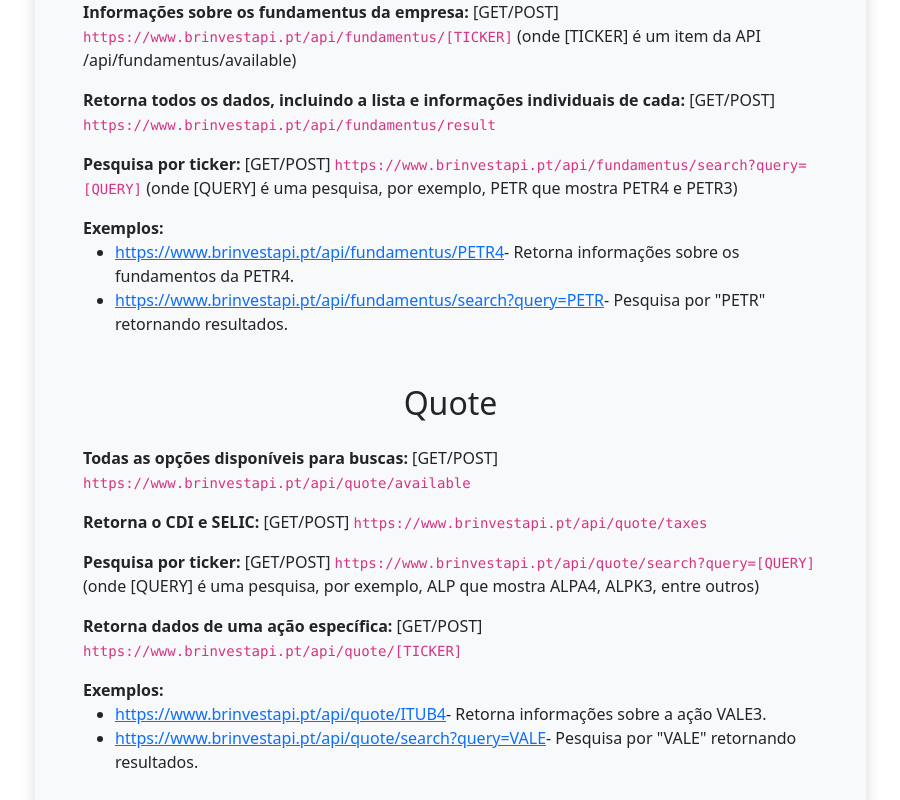
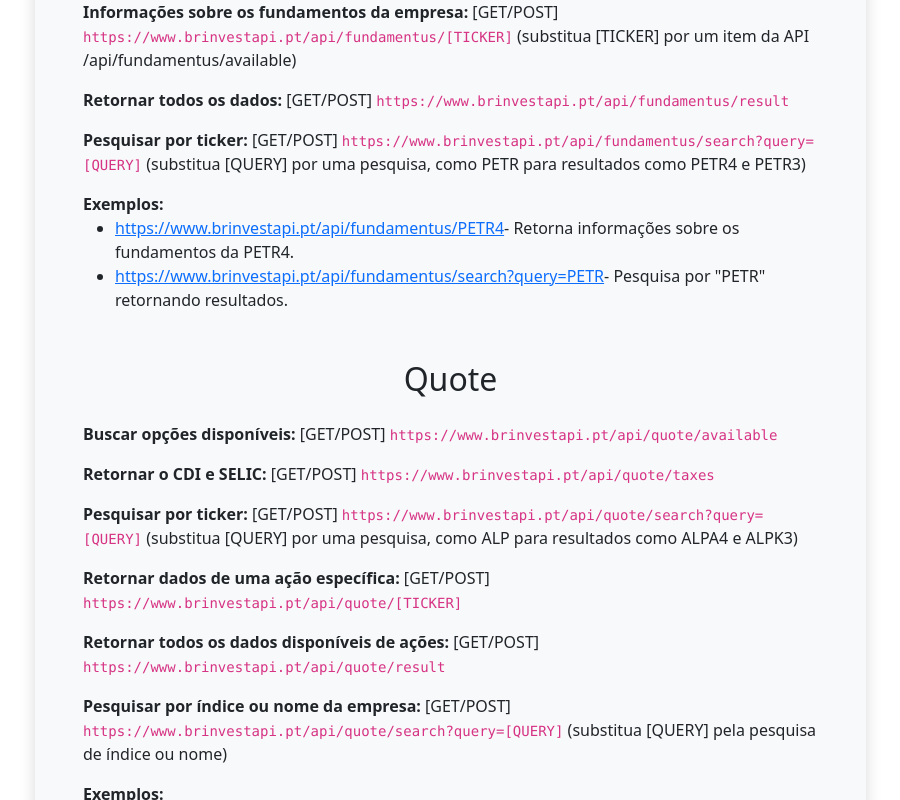
Before and after one commit to GeovaneDev/B3API, a Next.js app: page /docs/endpoints in a window 1280 px wide. Shown: the part 380-1180 px from the top of the page, without its empty margins (332-1232 px from the left). Built offline with nearby package versions, Linux system fonts and the light colour scheme.

Commit message:
Api de pesquisa melhorado

```diff
--- /dev/null
+++ b/pages/api/quote/result.js
@@ -0,0 +1,22 @@
+import axios from 'axios';
+
+export default async (request, response) => {
+  try {
+    // URL dos dados
+    const apiUrl = 'https://brapi.dev/api/quote/list?token=' + process.env.TOKEN;
+
+    // Faz uma solicitação para obter os dados de ações
+    const { data } = await axios.get(apiUrl);
+
+    //Cache da Vercel
+    response.setHeader('Vercel-CDN-Cache-Control', 'max-age=21600');
+    response.setHeader('CDN-Cache-Control', 'max-age=21600');
+    response.setHeader('Cache-Control', 'max-age=21600');
+
+    // Envie os dados extraídos como resposta
+    response.status(200).json({ data });
+  } catch (error) {
+    // Trata possíveis erros
+    response.status(500).json({ error: 'Internal Server Error' });
+  }
+};
--- a/pages/api/quote/search.js
+++ b/pages/api/quote/search.js
@@ -1,16 +1,15 @@
 import axios from 'axios';
 
-// Função que trata a requisição para buscar dados disponíveis com base em uma consulta
 export default async (req, res) => {
     try {
         // Obtém a URL da API do ambiente
-        let URL = process.env.URL;
+        const apiUrl = `${process.env.URL}/api/quote/result`;
 
         // Define o cabeçalho de controle de cache
         res.setHeader('Cache-Control', 'max-age=3600');
 
-        // Faz uma solicitação para obter os dados disponíveis
-        const { data: availableData } = await axios.get(`${URL}/api/quote/available`);
+        // Faz uma solicitação para obter todos os dados disponíveis
+        const { data: allData } = await axios.get(apiUrl);
 
         // Obtém a consulta da requisição
         const { query } = req.query;
@@ -25,14 +24,14 @@
 
         // Filtra os dados com base na consulta
         const filteredData = {
-            available: availableData.available.filter(index => index.includes(queryUpperCase)),
+            stocks: allData.data.stocks.filter(stock => stock.stock.includes(queryUpperCase) || stock.name.includes(query)),
+            indexes: allData.data.indexes.filter(index => index.stock.includes(queryUpperCase) || index.name.includes(query)),
         };
 
         // Responde com os dados filtrados
         res.status(200).json({ data: filteredData });
     } catch (error) {
         // Trata erros durante a execução da função
-
         console.error('Error searching data:', error);
 
         // Verifica o tipo de erro e responde adequadamente
--- a/pages/docs/endpoints.js
+++ b/pages/docs/endpoints.js
@@ -43,21 +43,23 @@
                         <div className="bg-light p-5 rounded shadow">
                             <h1 className="display-4 text-center mb-4">Endpoints da BrInvestAPI</h1>
 
+                            {/* Fundamentus Section */}
                             <div className="endpoint-section">
                                 <h2 className="text-center mb-4">Fundamentus</h2>
                                 <p>
-                                    <strong>Todas as opções disponíveis para buscas:</strong> [GET/POST] <code>https://www.brinvestapi.pt/api/fundamentus/available</code>
+                                    <strong>Buscar opções disponíveis:</strong> [GET/POST] <code>https://www.brinvestapi.pt/api/fundamentus/available</code>
                                 </p>
                                 <p>
-                                    <strong>Informações sobre os fundamentus da empresa:</strong> [GET/POST] <code>https://www.brinvestapi.pt/api/fundamentus/[TICKER]</code> (onde [TICKER] é um item da API /api/fundamentus/available)
+                                    <strong>Informações sobre os fundamentos da empresa:</strong> [GET/POST] <code>https://www.brinvestapi.pt/api/fundamentus/[TICKER]</code> (substitua [TICKER] por um item da API /api/fundamentus/available)
                                 </p>
                                 <p>
-                                    <strong>Retorna todos os dados, incluindo a lista e informações individuais de cada:</strong> [GET/POST] <code>https://www.brinvestapi.pt/api/fundamentus/result</code>
+                                    <strong>Retornar todos os dados:</strong> [GET/POST] <code>https://www.brinvestapi.pt/api/fundamentus/result</code>
                                 </p>
                                 <p>
-                                    <strong>Pesquisa por ticker:</strong> [GET/POST] <code>https://www.brinvestapi.pt/api/fundamentus/search?query=[QUERY]</code> (onde [QUERY] é uma pesquisa, por exemplo, PETR que mostra PETR4 e PETR3)
+                                    <strong>Pesquisar por ticker:</strong> [GET/POST] <code>https://www.brinvestapi.pt/api/fundamentus/search?query=[QUERY]</code> (substitua [QUERY] por uma pesquisa, como PETR para resultados como PETR4 e PETR3)
                                 </p>
 
+                                {/* Examples */}
                                 <div className="mt-3">
                                     <strong>Exemplos:</strong>
                                     <ul>
@@ -73,21 +75,29 @@
                                 </div>
                             </div>
 
+                            {/* Quote Section */}
                             <div className="endpoint-section mt-5">
                                 <h2 className="text-center mb-4">Quote</h2>
                                 <p>
-                                    <strong>Todas as opções disponíveis para buscas:</strong> [GET/POST] <code>https://www.brinvestapi.pt/api/quote/available</code>
+                                    <strong>Buscar opções disponíveis:</strong> [GET/POST] <code>https://www.brinvestapi.pt/api/quote/available</code>
                                 </p>
                                 <p>
-                                    <strong>Retorna o CDI e SELIC:</strong> [GET/POST] <code>https://www.brinvestapi.pt/api/quote/taxes</code>
+                                    <strong>Retornar o CDI e SELIC:</strong> [GET/POST] <code>https://www.brinvestapi.pt/api/quote/taxes</code>
                                 </p>
                                 <p>
-                                    <strong>Pesquisa por ticker:</strong> [GET/POST] <code>https://www.brinvestapi.pt/api/quote/search?query=[QUERY]</code> (onde [QUERY] é uma pesquisa, por exemplo, ALP que mostra ALPA4, ALPK3, entre outros)
+                                    <strong>Pesquisar por ticker:</strong> [GET/POST] <code>https://www.brinvestapi.pt/api/quote/search?query=[QUERY]</code> (substitua [QUERY] por uma pesquisa, como ALP para resultados como ALPA4 e ALPK3)
                                 </p>
                                 <p>
-                                    <strong>Retorna dados de uma ação específica:</strong> [GET/POST] <code>https://www.brinvestapi.pt/api/quote/[TICKER]</code>
+                                    <strong>Retornar dados de uma ação específica:</strong> [GET/POST] <code>https://www.brinvestapi.pt/api/quote/[TICKER]</code>
+                                </p>
+                                <p>
+                                    <strong>Retornar todos os dados disponíveis de ações:</strong> [GET/POST] <code>https://www.brinvestapi.pt/api/quote/result</code>
+                                </p>
+                                <p>
+                                    <strong>Pesquisar por índice ou nome da empresa:</strong> [GET/POST] <code>https://www.brinvestapi.pt/api/quote/search?query=[QUERY]</code> (substitua [QUERY] pela pesquisa de índice ou nome)
                                 </p>
 
+                                {/* Examples */}
                                 <div className="mt-3">
                                     <strong>Exemplos:</strong>
                                     <ul>
@@ -97,7 +107,7 @@
                                         </li>
                                         <li>
                                             <Link href="https://www.brinvestapi.pt/api/quote/search?query=VALE" passHref target="_blank">https://www.brinvestapi.pt/api/quote/search?query=VALE</Link>
-                                            - Pesquisa por "VALE" retornando resultados.
+                                            - Pesquisa por "VALE" retornando resultados, incluindo dados sobre o setor, nome, sock, etc.
                                         </li>
                                     </ul>
                                 </div>
```
